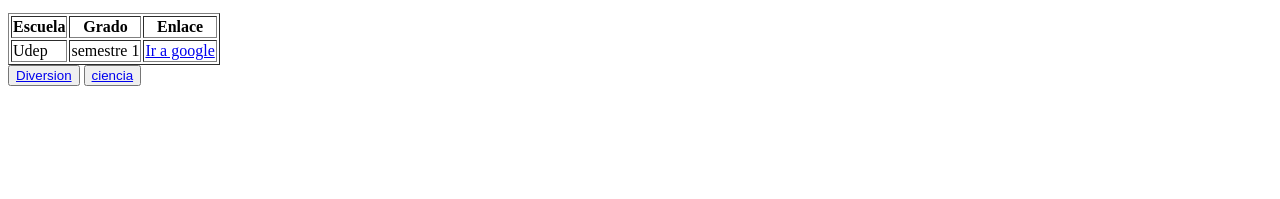
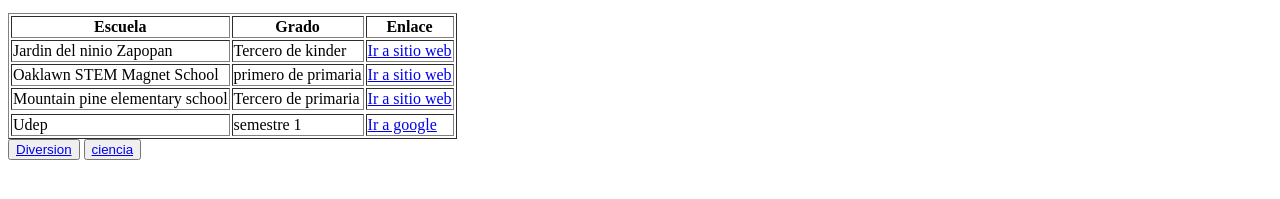
Before and after one commit to SnatchYoGravy/prueba, a plain HTML site: page index.html in a window 1280 px wide. Shown: the part 517-716 px from the top of the page. Drawn offline with Linux system fonts and the light colour scheme.

Commit message:
Update index.html

```diff
--- a/index.html
+++ b/index.html
@@ -1,5 +1,5 @@
 <!DOCTYPE html>
-<html lang="en">
+<html lang="es">
 <head>
     <meta charset="UTF-8">
     <meta name="viewport" content="width=device-width, initial-scale=1.0">
@@ -21,6 +21,28 @@
         </tr>
 
         <tr>
+          <td>Jardin del ninio Zapopan</td>
+          <td>Tercero de kinder</td>
+          <td><a href="https://jardin-de-ninos-galileo-galilei.ueniweb.com/" >Ir a sitio web</a></td>
+        </tr>
+
+        <tr>
+            <td>Oaklawn STEM Magnet School</td>
+            <td>primero de primaria</td>
+            <td><a href="https://www.hssd.net/">Ir a sitio web</a></td>
+        </tr>
+
+        <tr>
+            <td>Mountain pine elementary school</td>
+            <td>Tercero de primaria</td>
+            <td><a href="https://www.mpsdrd.com/">Ir a sitio web</a></td>
+        </tr>
+
+        <tr>
+
+        </tr>
+
+        <tr>
             <td>Udep</td>
             <td>semestre 1</td>
             <td><a href="https://www.google.com" >Ir a google </a></td>
```
